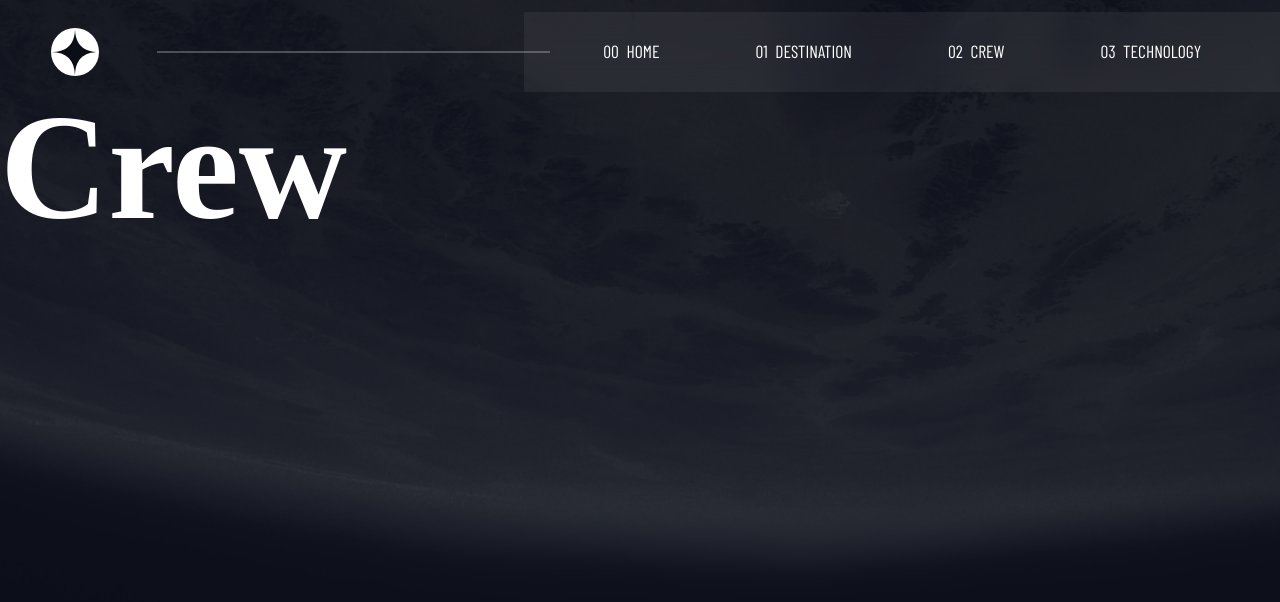
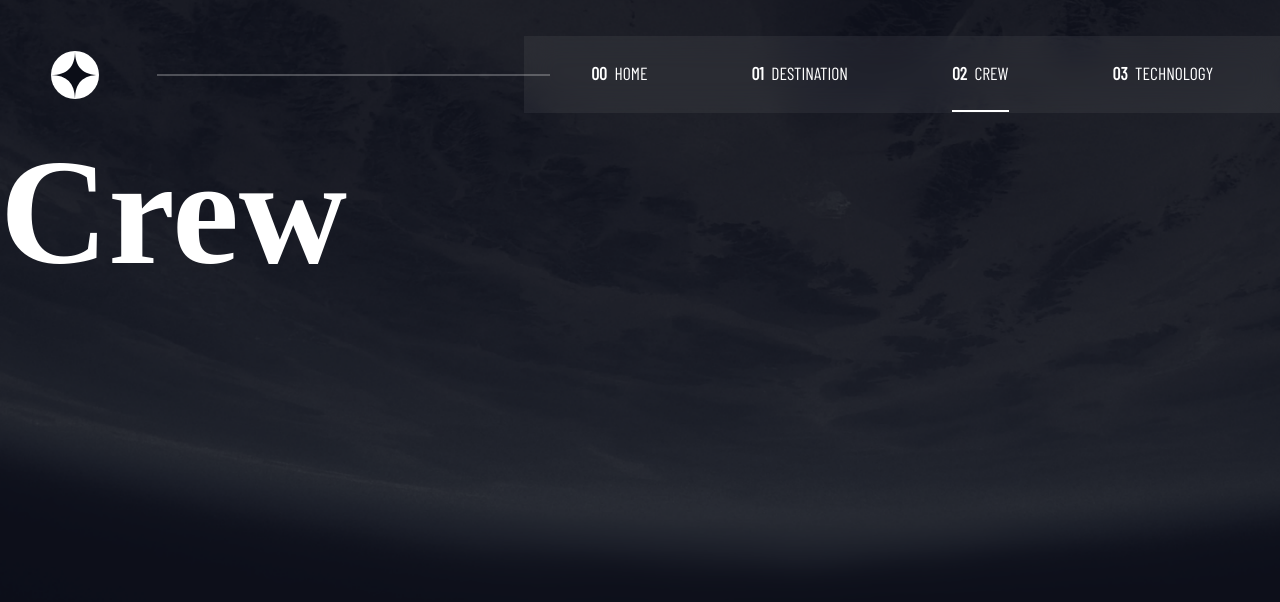
Before and after one commit to CauaRodrigues/space-tourism, a React (Create React App) app: page /crew in a window 1280 px wide. Shown: the top 602 px of the page. Built offline with nearby package versions, Linux system fonts and the light colour scheme; a web font is replaced by a local one.

Commit message:
links hover

```diff
--- a/src/components/Header/header.styled.tsx
+++ b/src/components/Header/header.styled.tsx
@@ -2,6 +2,7 @@ import styled from "styled-components";
 
 export const Header = styled.header`
 	width: 100%;
+	margin: 1.5rem 0;
 	display: flex;
 	justify-content: flex-end;
 	align-items: center;
--- a/src/components/NavBar/index.tsx
+++ b/src/components/NavBar/index.tsx
@@ -1,10 +1,12 @@
 import React from "react";
-import { Link } from "react-router-dom";
+import { Link, useMatches } from "react-router-dom";
 
-import { Menu } from "./navbar.styled";
+import { ItemLink, Menu } from "./navbar.styled";
 import { LinksTypes } from "../../@types/links";
 
 export const NavBar: React.FC = () => {
+	const [, { pathname }] = useMatches();
+
 	const links: LinksTypes[] = [
 		{ name: "home", path: "/" },
 		{ name: "destination", path: "/destination" },
@@ -17,12 +19,14 @@ export const NavBar: React.FC = () => {
 			<ul>
 				{links
 					? links.map(({ name, path }, index) => {
+							let active = pathname === path;
+
 							return (
-								<li className="nav-text" key={index}>
+								<ItemLink className="nav-text" active={active} key={index}>
 									<Link to={path}>
-										0{index} {name}
+										<span>0{index}</span> {name}
 									</Link>
-								</li>
+								</ItemLink>
 							);
 					  })
 					: null}
@@ -30,18 +34,3 @@ export const NavBar: React.FC = () => {
 		</Menu>
 	);
 };
-
-// {
-// 	/* <li className="nav-text">
-// 	<Link to="/">00 home</Link>
-// </li>
-// <li className="nav-text">
-// 	<Link to="/destination">01 destination</Link>
-// </li>
-// <li className="nav-text">
-// 	<Link to="/crew">02 crew</Link>
-// </li>
-// <li className="nav-text">
-// 	<Link to="/technology">03 technology</Link>
-// </li> */
-// }
--- a/src/components/NavBar/navbar.styled.tsx
+++ b/src/components/NavBar/navbar.styled.tsx
@@ -1,14 +1,17 @@
 import styled from "styled-components";
+
+interface Props {
+	active: boolean;
+}
 
 export const Menu = styled.nav`
 	flex: 1;
-	height: 10vh;
 
 	display: flex;
 	align-items: center;
 	justify-content: center;
 
-	background: rgba(255, 255, 255, 0.06);
+	background: ${(props) => props.theme.colors.blurEffect};
 	backdrop-filter: blur(15px);
 	-webkit-backdrop-filter: blur(15px);
 
@@ -17,13 +20,53 @@ export const Menu = styled.nav`
 		display: flex;
 		align-items: center;
 		justify-content: center;
-		gap: 6rem;
+		gap: 5rem;
+	}
+`;
+
+export const ItemLink = styled.li<Props>`
+	padding: 1.8rem 12px;
+	display: flex;
+	flex-direction: column;
+	justify-content: center;
+	align-items: center;
+
+	&::after {
+		content: " ";
+		width: 100%;
+		padding: 1px;
+		position: relative;
+		top: 28px;
 	}
 
-	li.nav-text a {
+	${(props) => {
+		if (props.active) {
+			return `
+				&::after {
+					background: ${props.theme.colors.primary};
+				}
+			`;
+		}
+		return `
+			&:hover {
+				cursor: pointer;
+				&::after {
+					background: ${props.theme.colors.primary};
+					opacity: 0.5;
+				}
+			}
+		`;
+	}}
+
+	a {
 		text-transform: uppercase;
 		font-size: 1.1rem;
+		font-weight: 500;
 		word-spacing: 4px;
 		color: ${(props) => props.theme.colors.primary};
+
+		span {
+			font-weight: 700;
+		}
 	}
 `;
--- a/src/styles/theme.tsx
+++ b/src/styles/theme.tsx
@@ -6,7 +6,7 @@ export const theme: DefaultTheme = {
 		bg: "#0B0D17",
 		primary: "#ffff",
 		text: "#D0D6F9",
-		blurEffect: "rgba(255, 255, 255, 0.315)",
+		blurEffect: "rgba(255, 255, 255, 0.06)",
 	},
 	textSize: {
 		h1: 150,
```
